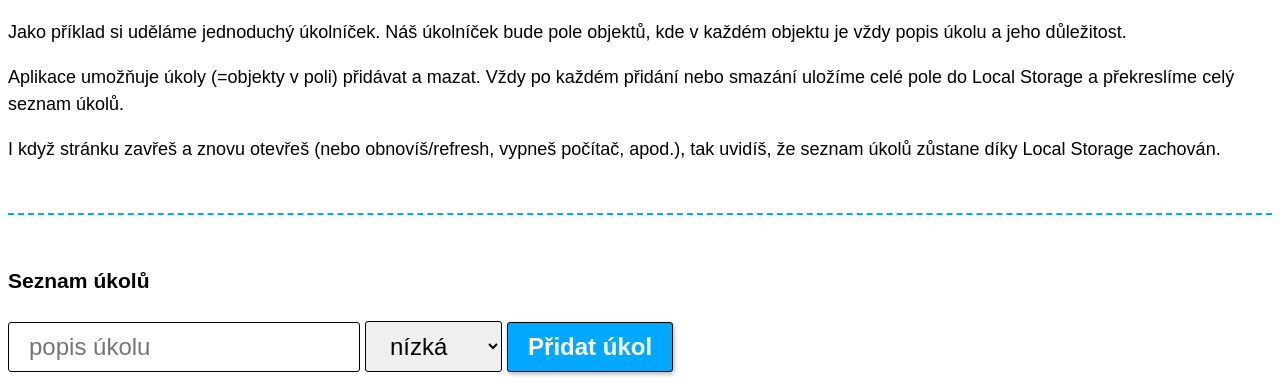
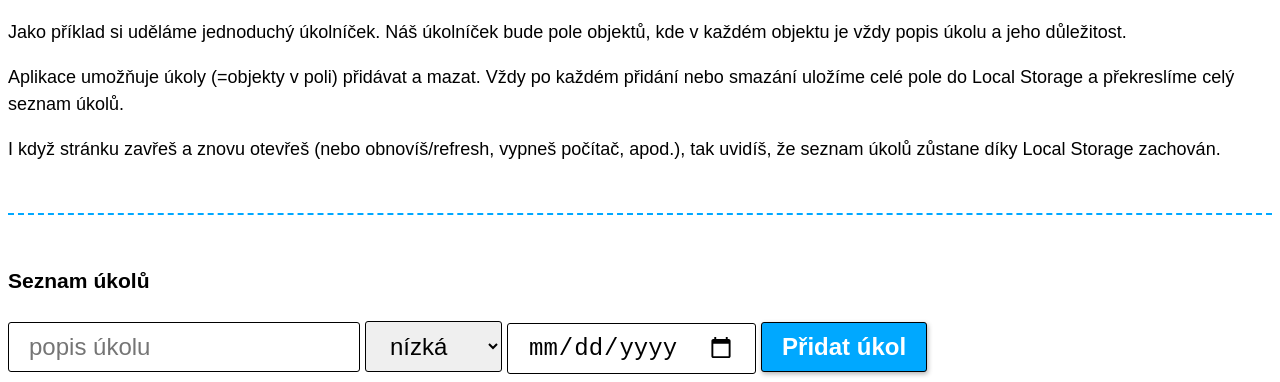
Before and after one commit to zuzanavolfova/lekce10-ukolnicek, a plain HTML site: page index.html in a window 1280 px wide. Shown: the part 446-828 px from the top of the page. Drawn offline with Linux system fonts and the light colour scheme.

Commit message:
add input date

```diff
--- a/index.html
+++ b/index.html
@@ -46,7 +46,7 @@
 			<option>střední</option>
 			<option>vysoká</option>
 		</select>
-
+		<input type="date" id="date" name="date">
 		<button onclick="pridejUkol()" class="btn-ulozit">Přidat úkol</button>
 	</div>
 
```
